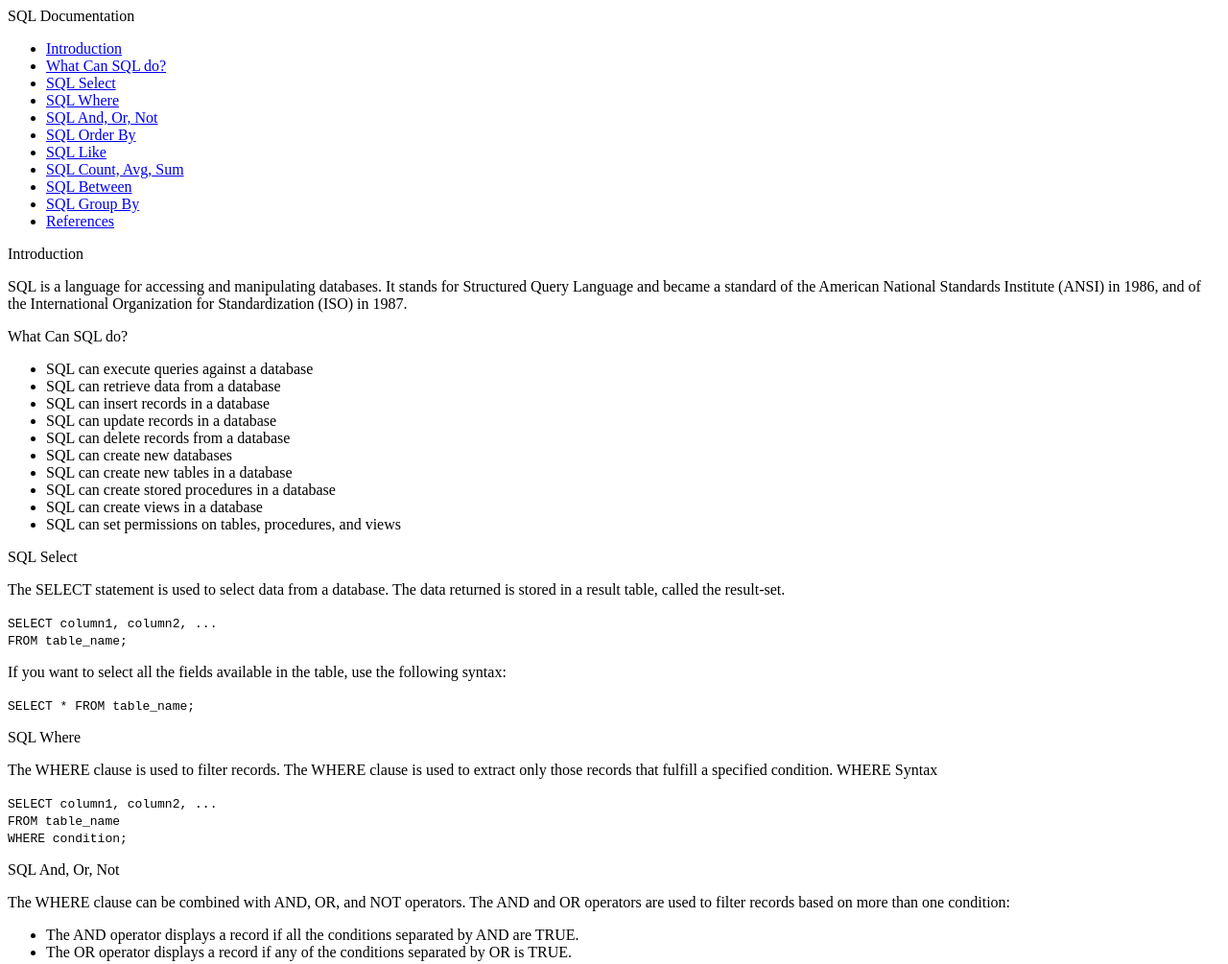
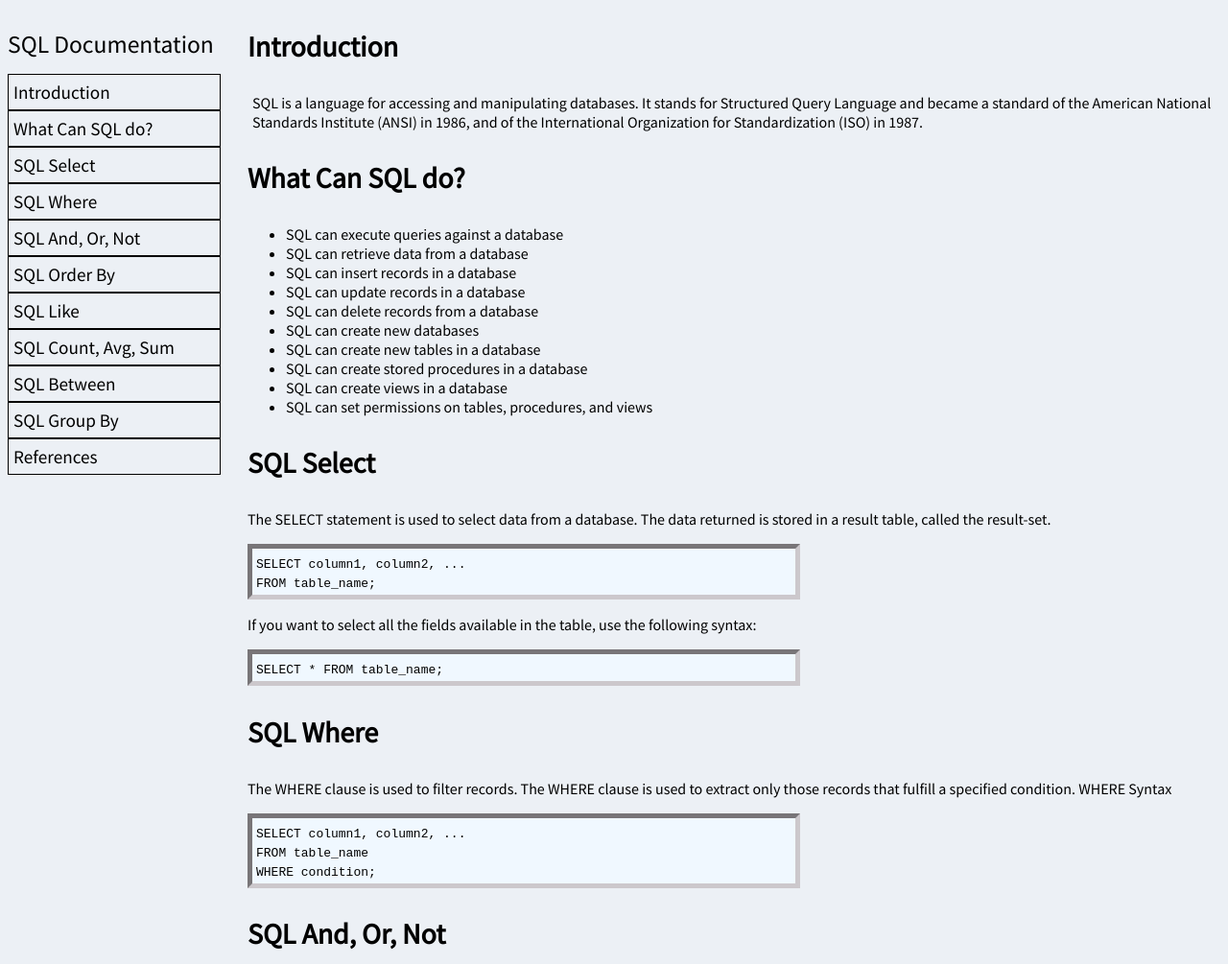
Before and after one commit to ssrome/fcc_technical_documentation_page, a plain HTML site: page index.html in a window 1280 px wide. Shown: the top 1005 px of the page at 96% size. Drawn offline with Linux system fonts and the light colour scheme.

Commit message:
Updated CSS

```diff
--- a/css/style.css
+++ b/css/style.css
@@ -0,0 +1,83 @@
+@media (min-width: 320px) {
+    body{
+        background-color: rgb(236, 240, 245);
+        font-family: 'Source Sans Pro', sans-serif;
+    }
+    a{
+        text-decoration: none;
+        color: black;
+    }
+    li{
+        list-style-type: disc;
+    }
+    nav#navbar{
+        margin-top: 10%;
+    }
+    a.nav-link{
+        display: block;
+        border: 1px solid #000;
+        width: 100%;
+        list-style-type: none;
+        padding: 5px 0 5px 4px;
+    }
+    a:hover{
+        color: rgb(136, 182, 170);
+        font-weight: 900;
+    }
+    a.nav-link:hover{
+        background-color: rgb(136, 182, 170);
+        color: #000;
+
+    }
+    header{
+        font-size: 1.8em;
+        margin: 5px 0 0;
+    }
+    ul#menu{
+        font-size: 1.2em;
+        margin: 15px 0 0;
+        padding-left: 0px;
+    }
+    section#introduction.main-section{
+        margin: -25px auto;
+        position: relative;
+        padding-bottom: 10px;
+    }
+    p.code{
+        background-color: aliceblue;
+        border: 5px inset rgb(204, 200, 204);
+        padding: 4px;
+    }
+    #copyright{
+        float: right;
+    }
+}
+
+@media (min-width: 768px) {
+
+    header{
+        font-size: 1.6em;
+    }
+    nav#navbar{
+        float: left;
+        position: fixed;
+        height: 100vh;
+        background-color: rgb(236, 240, 245);
+        margin: -5px auto;
+    }
+    a.nav-link{
+        padding: 6px 0 6px 5px;
+    }
+    main#main-doc{
+        margin: 25px 0 0 0;
+    }
+    .main-section{
+        margin: 0px 0 0 250px;
+    }
+    article{
+        margin: 0 0 0 5px;
+    }
+    p.code{
+        width: 55%;
+    }
+}
--- a/index.html
+++ b/index.html
@@ -16,7 +16,6 @@
 
   </head>
   <body>
-
         <nav id="navbar">
           <header>SQL Documentation</header>
           <ul id="menu">
@@ -35,7 +34,7 @@
         </nav>
         <main id="main-doc">
         <section class="main-section" id="Introduction">
-          <header>Introduction</header>
+          <header><h3>Introduction</h3></header>
           <article>
               <p>
                 SQL is a language for accessing and manipulating databases. It stands for Structured Query Language and became a standard of the American National Standards Institute (ANSI) in 1986, and of the International Organization for Standardization (ISO) in 1987.
@@ -44,8 +43,7 @@
 
         </section>
         <section class="main-section" id="What_Can_SQL_do?">
-          <header>What Can SQL do?</header>
-          <p>
+          <header><h3>What Can SQL do?</h3></header>
             <ul>
               <li>SQL can execute queries against a database</li>
               <li>SQL can retrieve data from a database</li>
@@ -58,10 +56,9 @@
               <li>SQL can create views in a database</li>
               <li>SQL can set permissions on tables, procedures, and views</li>
             </ul>
-          </p>
         </section>
         <section class="main-section" id="SQL_Select">
-          <header>SQL Select</header>
+          <header><h3>SQL Select</h3></header>
           <p>
             The SELECT statement is used to select data from a database. The data returned is stored in a result table, called the result-set.
           </p>
@@ -81,7 +78,7 @@
           </p>
         </section>
         <section class="main-section" id="SQL_Where">
-          <header>SQL Where</header>
+          <header><h3>SQL Where</h3></header>
           <p>
             The WHERE clause is used to filter records.
 
@@ -97,15 +94,13 @@
           </p>
         </section>
         <section class="main-section" id="SQL_And,_Or,_Not">
-          <header>SQL And, Or, Not</header>
-          <p>
+          <header><h3>SQL And, Or, Not</h3></header>
             The WHERE clause can be combined with AND, OR, and NOT operators. The AND and OR operators are used to filter records based on more than one condition:
             <ul>
               <li>The AND operator displays a record if all the conditions separated by AND are TRUE.</li>
               <li>The OR operator displays a record if any of the conditions separated by OR is TRUE.</li>
             </ul>
               The NOT operator displays a record if the condition(s) is NOT TRUE.
-          </p>
           <h4>AND Syntax</h4>
           <p class="code">
             <code>
@@ -116,19 +111,23 @@
           </p>
           <h4>OR Syntax</h4>
           <p class="code">
+            <code>
             SELECT column1, column2, ...<br/>
             FROM table_name<br/>
             WHERE condition1 OR condition2 OR condition3 ...;
+            </code>
           </p>
           <h4>NOT Syntax</h4>
           <p class="code">
+            <code>
               SELECT column1, column2, ...<br/>
               FROM table_name<br/>
               WHERE NOT condition;
+            </code>
           </p>
         </section>
         <section class="main-section" id="SQL_Order_By">
-          <header>SQL Order By</header>
+          <header><h3>SQL Order By</h3></header>
           <p>
               The ORDER BY keyword is used to sort the result-set in ascending or descending order.
               <br/><br/>
@@ -136,21 +135,21 @@
           </p>
           <h4>ORDER BY Syntax</h4>
           <p class="code">
+            <code>
               SELECT column1, column2, ...<br/>
               FROM table_name<br/>
               ORDER BY column1, column2, ... ASC|DESC;
+            </code>
           </p>
         </section>
         <section class="main-section" id="SQL_Like">
-          <header>SQL Like</header>
-          <p>
+          <header><h3>SQL Like</h3></header>
               The LIKE operator is used in a WHERE clause to search for a specified pattern in a column. There are two wildcards used in conjunction with the LIKE operator:
             <ul>
               <li>% - The percent sign represents zero, one, or multiple characters</li>
               <li>_ - The underscore represents a single character</li>
             </ul>
               The percent sign and the underscore can also be used in combinations!
-          </p>
           <h4>LIKE Syntax</h4>
           <p class="code">
             <code>
@@ -161,7 +160,7 @@
           </p>
         </section>
         <section class="main-section" id="SQL_Count,_Avg,_Sum">
-          <header>SQL Count, Avg, Sum</header>
+          <header><h3>SQL Count, Avg, Sum</h3></header>
           <p>
               The COUNT() function returns the number of rows that matches a specified criteria.<br/><br/>
               The AVG() function returns the average value of a numeric column.<br/><br/>
@@ -193,7 +192,7 @@
           </p>
         </section>
         <section class="main-section" id="SQL_Between">
-          <header>SQL Between</header>
+          <header><h3>SQL Between</h3></header>
           <p>
               The BETWEEN operator selects values within a given range. The values can be numbers, text, or dates. The BETWEEN operator is inclusive: begin and end values are included.
           </p>
@@ -207,7 +206,7 @@
           </p>
         </section>
         <section class="main-section" id="SQL_Group_By">
-          <header>SQL Group By</header>
+          <header><h3>SQL Group By</h3></header>
           <p>
               The GROUP BY statement is often used with aggregate functions (COUNT, MAX, MIN, SUM, AVG) to group the result-set by one or more columns.
           </p>
@@ -223,7 +222,7 @@
           </p>
         </section>
         <section class="main-section" id="References">
-          <header>References</header>
+          <header><h3>References</h3></header>
           <article>
             <p>
               All documentation, from this page, are taken from <a href="https://www.w3schools.com/sql/default.asp" target="_blank">W3Schools</a>
```
Also changed, not shown: 1 other file.
